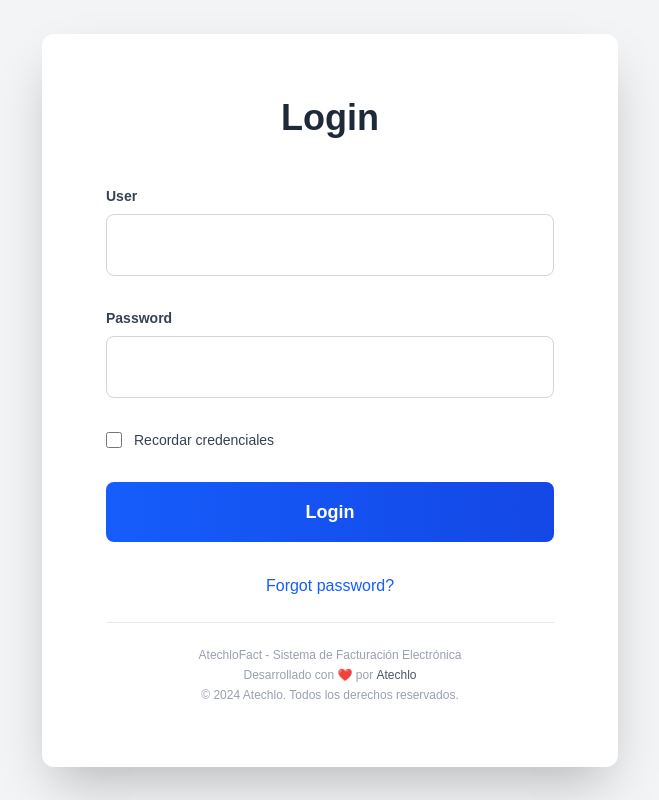
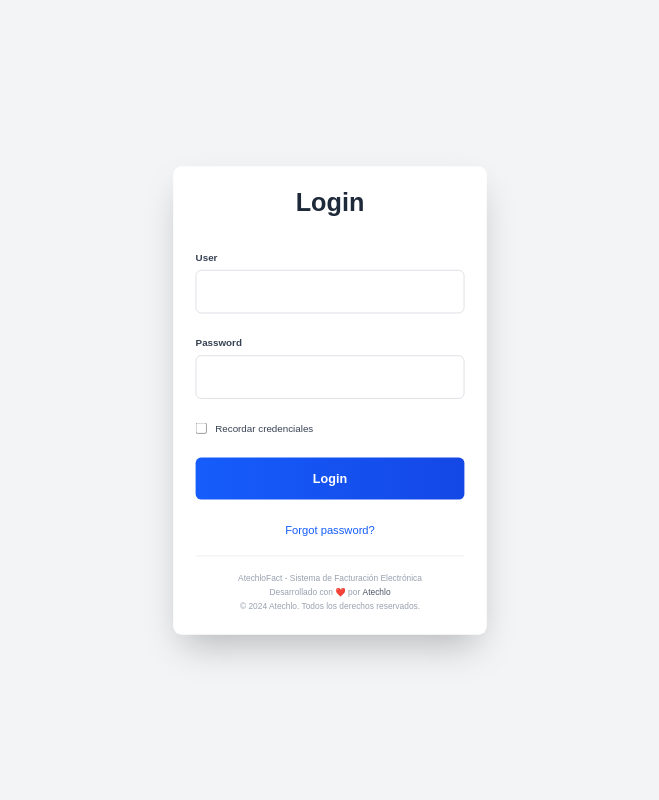
Before and after one commit to leonardogonzalolaura/atechlofact, a Next.js app: page / in a window 1280 px wide. Shown: the whole page, without its empty margins (310-969 px from the left). Built offline with nearby package versions, Linux system fonts and the light colour scheme.

Commit message:
reduce login

```diff
--- a/src/components/login.tsx
+++ b/src/components/login.tsx
@@ -48,7 +48,7 @@ const Login = () => {
     };
 
     return (
-        <div className="max-w-xl w-full mx-auto bg-white p-16 rounded-xl shadow-2xl animate-fade-in-scale">
+        <div className="max-w-md w-full mx-auto bg-white p-8 rounded-xl shadow-2xl animate-fade-in-scale" style={{transform: 'scale(0.7)', transformOrigin: 'center'}}>
             <h1 className="text-4xl font-bold text-center mb-12 text-gray-800">Login</h1>
 
             {error && (
```
